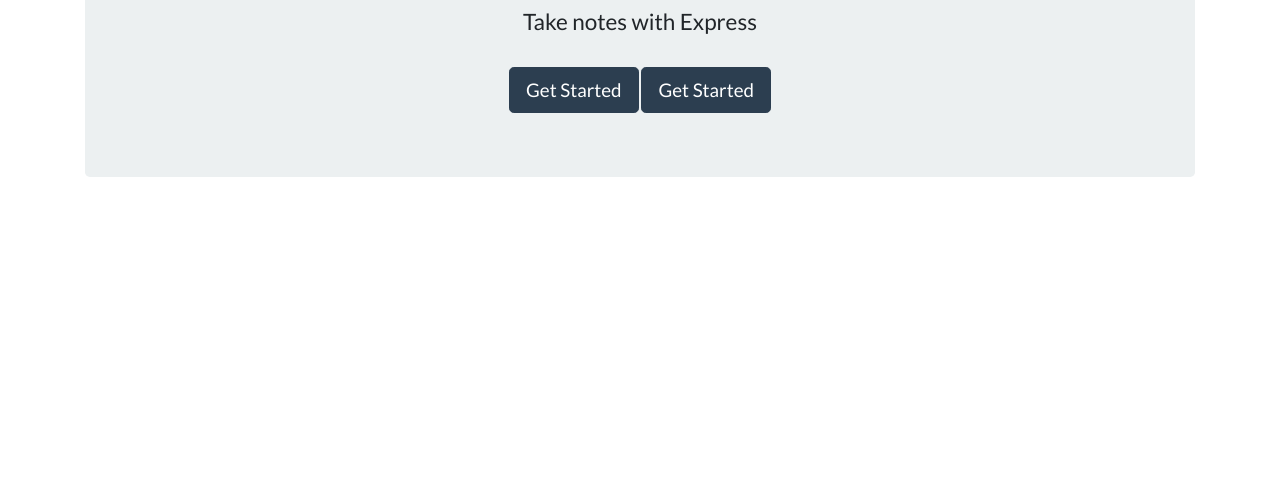
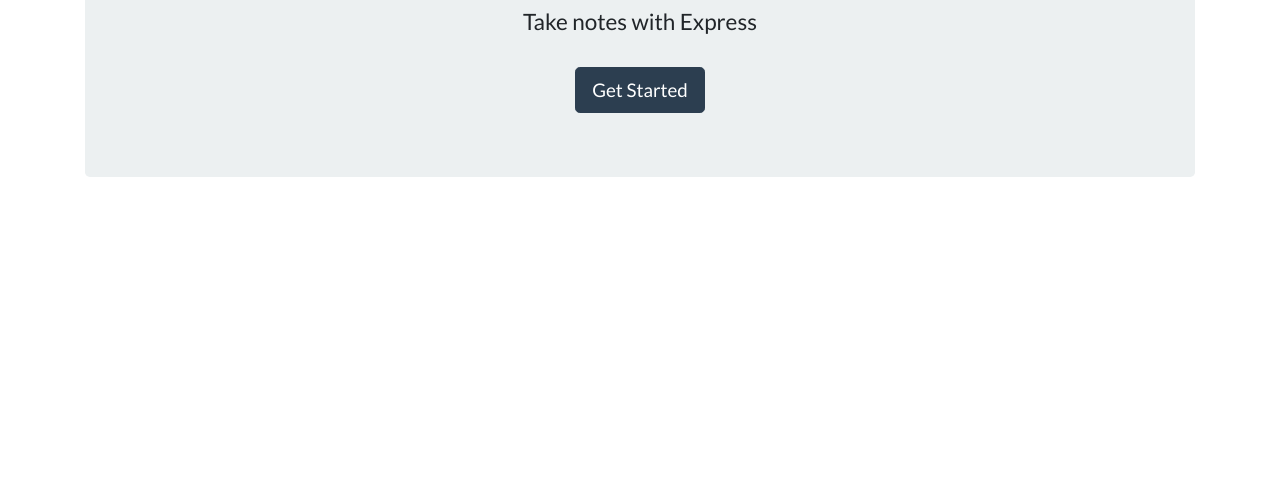
Before and after one commit to JordonBobo/NoteTaker, a website: page public/index.html in a window 1280 px wide. Shown: the part 298-800 px from the top of the page. Drawn offline with nearby package versions, Linux system fonts and the light colour scheme; no server answers.

Commit message:
issues with hosting

```diff
--- a/index.html
+++ b/public/index.html
@@ -18,7 +18,7 @@
     <div style="margin-top: 80px;" class="jumbotron text-center">
       <h1 class="display-4">Note Taker <span role="img" aria-label="Memo">📝</span></h1>
       <h4 class="mt-4">Take notes with Express</h4>
-      <a class="btn btn-primary btn-lg mt-4" href="./public/notes.html" role="button">Get Started</a>
+      <!-- <a class="btn btn-primary btn-lg mt-4" href="./public/notes.html" role="button">Get Started</a> -->
       <a class="btn btn-primary btn-lg mt-4" href="/notes" role="button">Get Started</a>
     </div>
   </div>
```
